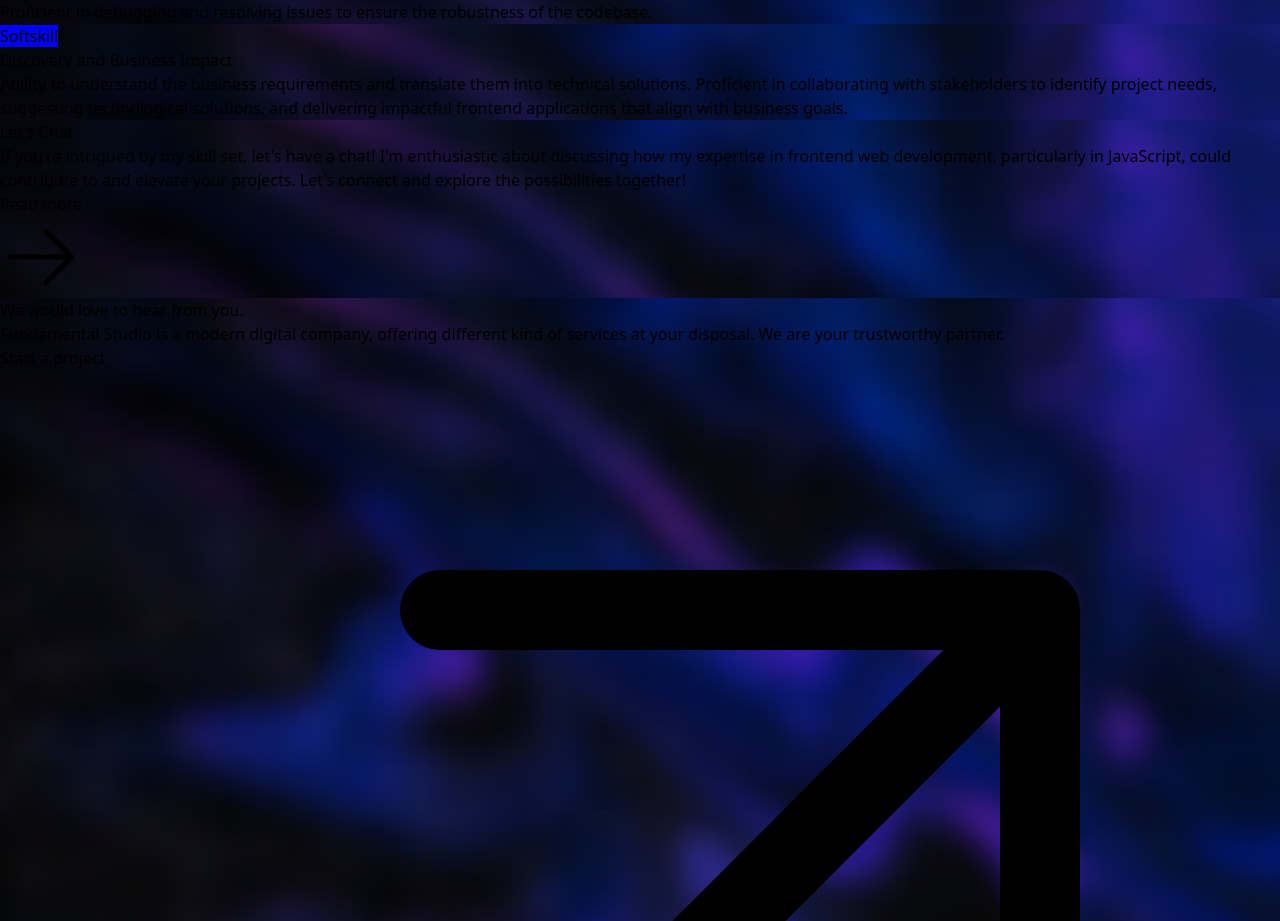
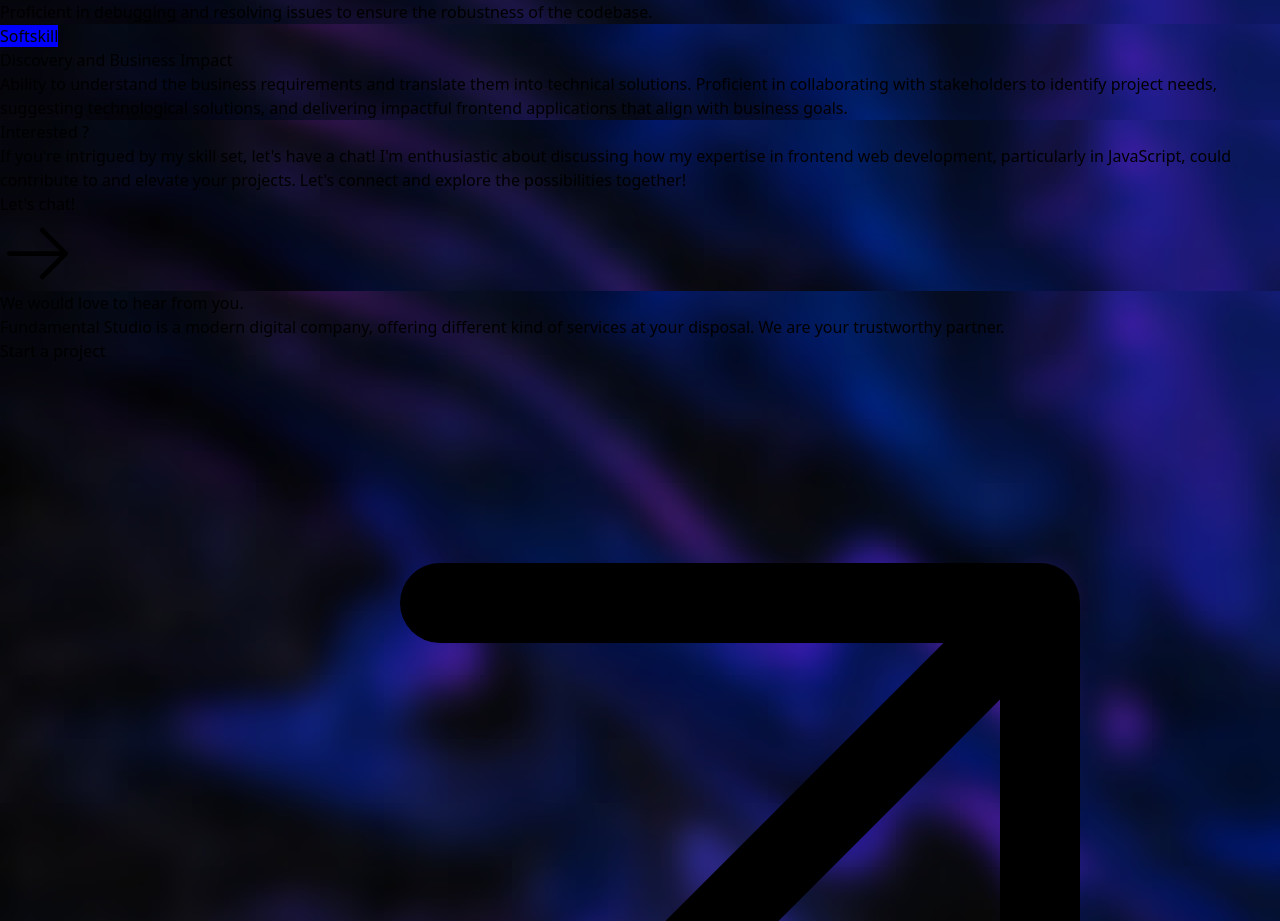
Before and after one commit to PrAndrian/portfolio, a React (Vite) app: page / in a window 1280 px wide. Shown: the part 2289-3210 px from the top of the page. Built offline with nearby package versions, Linux system fonts and the light colour scheme; the HTML template or start-up script is replaced by a standard one.

Commit message:
space skill cards fix div element

```diff
--- a/src/components/SkillCard.jsx
+++ b/src/components/SkillCard.jsx
@@ -2,24 +2,30 @@ import PropTypes from "prop-types"
 
 const SkillCard = ({title,description,tag}) => {
   return (
-    <div className='relative bckg-fundamental rounded-lg p-10 text-white flex flex-col space-y-2 items-start transition-all duration-300 overflow-hidden h-auto lg:h-[500px] shadow hover:shadow-2xl hover:scale-105'>
+    <div className='relative bckg-fundamental rounded-lg p-10 text-white flex flex-col space-y-5 lg:space-y-5 items-start transition-all duration-300 overflow-hidden h-auto lg:h-[500px] shadow hover:shadow-2xl hover:scale-105'>
         <div className="absolute inset-0 w-full h-full bg-black opacity-50 z-1"></div>
-        {tag &&
+        {tag ?
             <div className="w-24 h-20 -mt-32 -ml-1 -mb-14 z-20">
                 <span className="px-3 py-1 rounded text-white" style={{background : tag === "Softskill" ? "blue" : "purple"}}>
                     {tag}
                 </span>
             </div>
+            :
+            <div></div>
         }
         <span className="text-3xl font-visby font-bold z-20">{title}</span>
         <div className="z-20 h-40">
-            <p>{description}</p>
+            <p className="">{description}</p>
         </div>
-        {!tag &&
+        {!tag ?
             <button className="bg-[#5E17EB] text-white flex-shrink py-3 px-6 rounded font-bold items-center space-x-2 group w-40 flex z-20">
-                <span>Read more</span>
+                <span>Let&apos;s chat!</span>
                 <svg xmlns="http://www.w3.org/2000/svg" fill="none" viewBox="0 0 24 24" strokeWidth="1.5" stroke="currentColor" className="w-5 h-5 group-hover:-rotate-45 transition-all duration-300"><path strokeLinecap="round" strokeLinejoin="round" d="M13.5 4.5L21 12m0 0l-7.5 7.5M21 12H3"></path></svg>
             </button>
+            :
+            <div>
+
+            </div>
         }
     </div>
   )
--- a/src/components/Skills.jsx
+++ b/src/components/Skills.jsx
@@ -19,8 +19,7 @@ const Skills = () => {
               />
             )}
             <SkillCard
-                tag={""}
-                title={"Let's Chat"}
+                title={"Interested ?"}
                 description={"If you're intrigued by my skill set, let's have a chat! I'm enthusiastic about discussing how my expertise in frontend web development, particularly in JavaScript, could contribute to and elevate your projects. Let's connect and explore the possibilities together!"}
               />
           </div>
```
